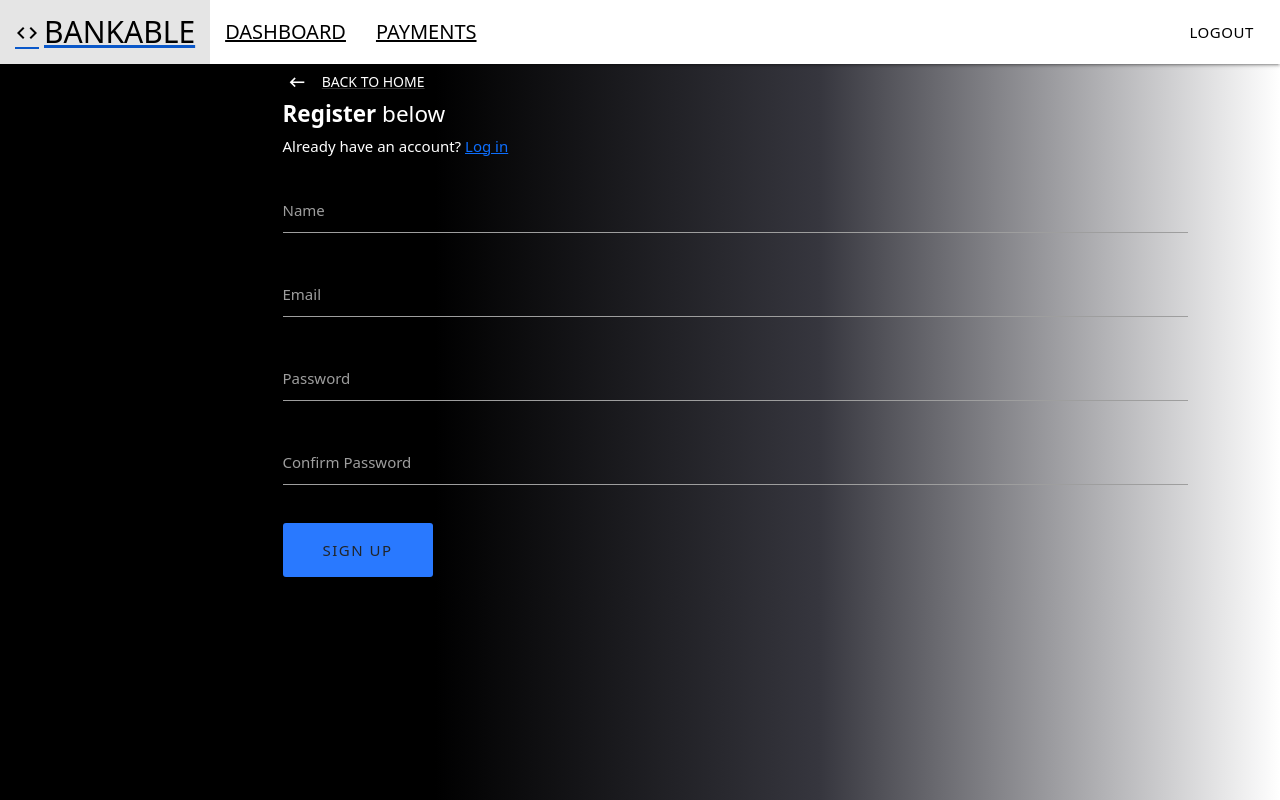
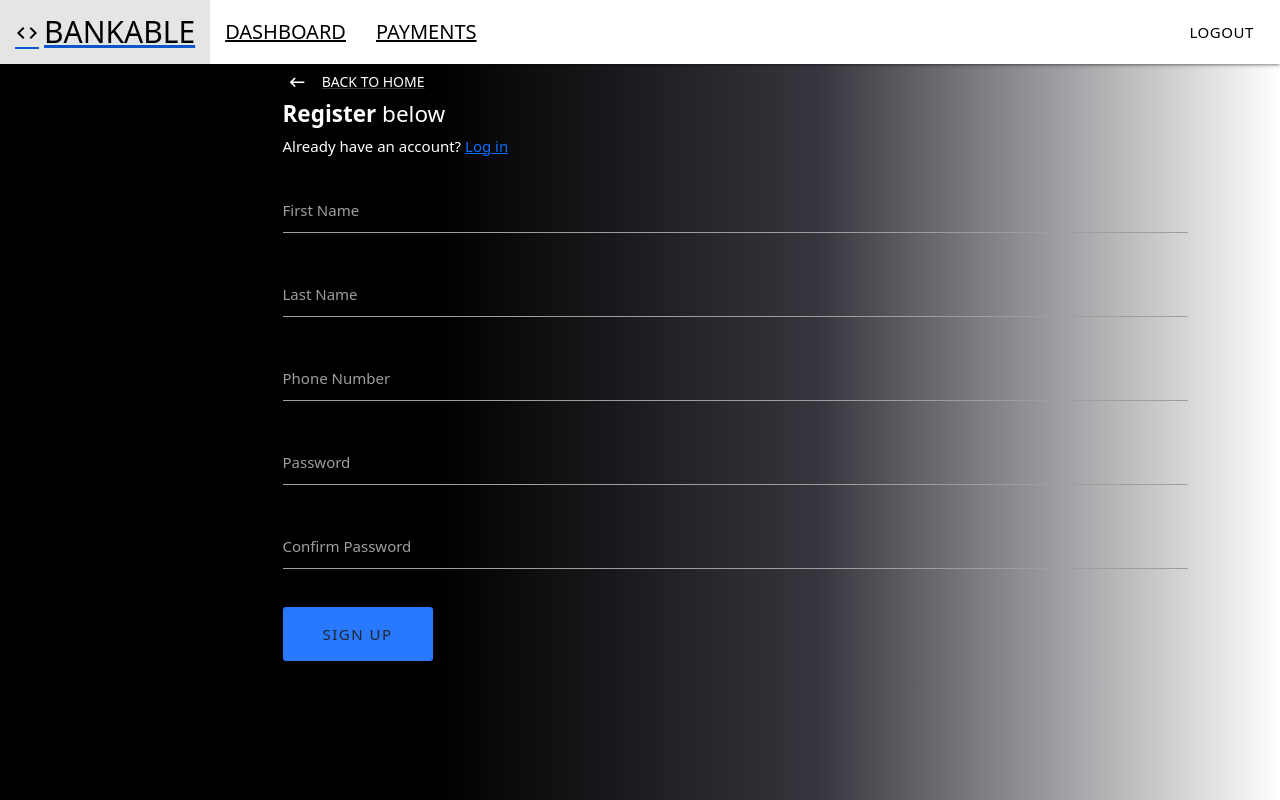
Before and after one commit to ellipsoid99/e-wallet, a React (Create React App) app in the folder client/: page /register in a window 1280 px wide. Built offline with nearby package versions, Linux system fonts and the light colour scheme.

Commit message:
Login/Signup fixed

```diff
--- a/client/src/pages/auth/Login.js
+++ b/client/src/pages/auth/Login.js
@@ -10,7 +10,7 @@ class Login extends Component {
     constructor() {
         super();
         this.state = {
-            email: "",
+            accountnumber: "",
             password: "",
             errors: {},
         };
@@ -43,7 +43,7 @@ class Login extends Component {
         e.preventDefault();
 
         const userData = {
-            email: this.state.email,
+            accountnumber: this.state.accountnumber,
             password: this.state.password,
         };
 
@@ -79,20 +79,20 @@ class Login extends Component {
                             <div className="input-field col s12">
                                 <input
                                     onChange={this.onChange}
-                                    value={this.state.email}
-                                    error={errors.email}
-                                    id="email"
-                                    type="email"
+                                    value={this.state.accountnumber}
+                                    error={errors.accountnumber}
+                                    id="accountnumber"
+                                    type="text"
                                     className={classnames("", {
                                         invalid:
-                                            errors.email ||
-                                            errors.emailnotfound,
+                                            errors.accountnumber ||
+                                            errors.accountnumbernotfound,
                                     })}
                                 />
-                                <label htmlFor="email">Email</label>
+                                <label htmlFor="email">Account Number</label>
                                 <span className="red-text">
-                                    {errors.email}
-                                    {errors.emailnotfound}
+                                    {errors.accountnumber}
+                                    {errors.accountnumbernotfound}
                                 </span>
                             </div>
                             <div className="input-field col s12">
@@ -150,7 +150,4 @@ const mapStateToProps = (state) => ({
     errors: state.errors,
 });
 
-export default connect(
-    mapStateToProps,
-    { loginUser }
-)(Login);
+export default connect(mapStateToProps, { loginUser })(Login);
--- a/client/src/pages/auth/Register.js
+++ b/client/src/pages/auth/Register.js
@@ -10,8 +10,9 @@ class Register extends Component {
     constructor() {
         super();
         this.state = {
-            name: "",
-            email: "",
+            firstname: "",
+            lastname: "",
+            phoneNumber: "",
             password: "",
             password2: "",
             errors: {},
@@ -41,8 +42,9 @@ class Register extends Component {
         e.preventDefault();
 
         const newUser = {
-            name: this.state.name,
-            email: this.state.email,
+            firstname: this.state.firstname,
+            lastname: this.state.lastname,
+            phoneNumber: this.state.phoneNumber,
             password: this.state.password,
             password2: this.state.password2,
         };
@@ -79,29 +81,45 @@ class Register extends Component {
                             <div className="input-field col s12">
                                 <input
                                     onChange={this.onChange}
-                                    value={this.state.name}
-                                    error={errors.name}
-                                    id="name"
+                                    value={this.state.firstname}
+                                    error={errors.firstname}
+                                    id="firstname"
                                     type="text"
                                     className={classnames("", {
-                                        invalid: errors.name,
+                                        invalid: errors.firstname,
                                     })}
                                 />
-                                <label htmlFor="name">Name</label>
+                                <label htmlFor="firstname">First Name</label>
                                 <span className="red-text">{errors.name}</span>
                             </div>
                             <div className="input-field col s12">
                                 <input
                                     onChange={this.onChange}
-                                    value={this.state.email}
-                                    error={errors.email}
-                                    id="email"
-                                    type="email"
+                                    value={this.state.lastname}
+                                    error={errors.lastname}
+                                    id="lastname"
+                                    type="text"
                                     className={classnames("", {
-                                        invalid: errors.email,
+                                        invalid: errors.lastname,
                                     })}
                                 />
-                                <label htmlFor="email">Email</label>
+                                <label htmlFor="lastname">Last Name</label>
+                                <span className="red-text">{errors.name}</span>
+                            </div>
+                            <div className="input-field col s12">
+                                <input
+                                    onChange={this.onChange}
+                                    value={this.state.phoneNumber}
+                                    error={errors.phoneNumber}
+                                    id="phoneNumber"
+                                    type="text"
+                                    className={classnames("", {
+                                        invalid: errors.phoneNumber,
+                                    })}
+                                />
+                                <label htmlFor="phoneNumber">
+                                    Phone Number
+                                </label>
                                 <span className="red-text">{errors.email}</span>
                             </div>
                             <div className="input-field col s12">
@@ -174,7 +192,4 @@ const mapStateToProps = (state) => ({
     errors: state.errors,
 });
 
-export default connect(
-    mapStateToProps,
-    { registerUser }
-)(withRouter(Register));
+export default connect(mapStateToProps, { registerUser })(withRouter(Register));
```
Also changed, not shown: 1 other file (tests, documents, lock files or other folders).
